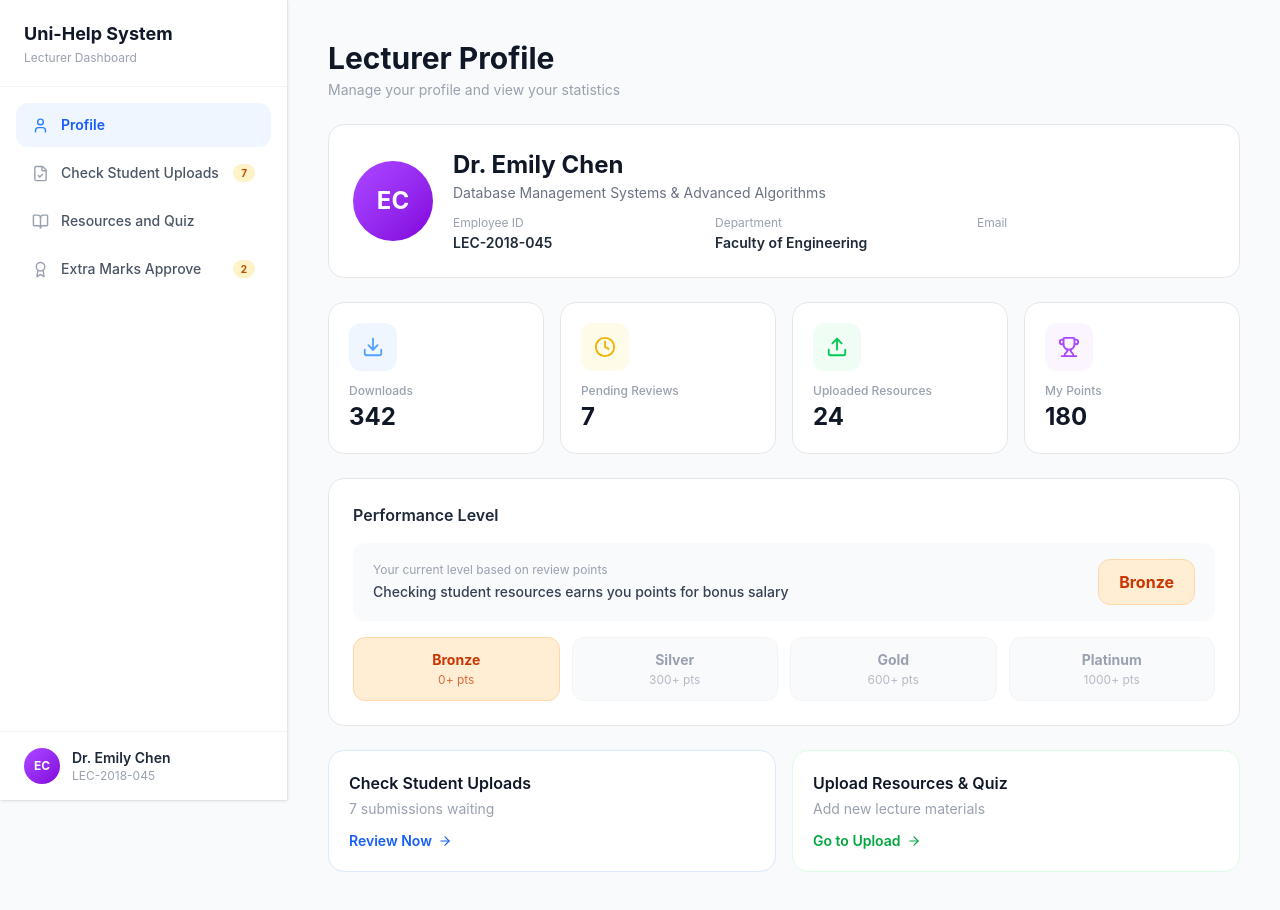
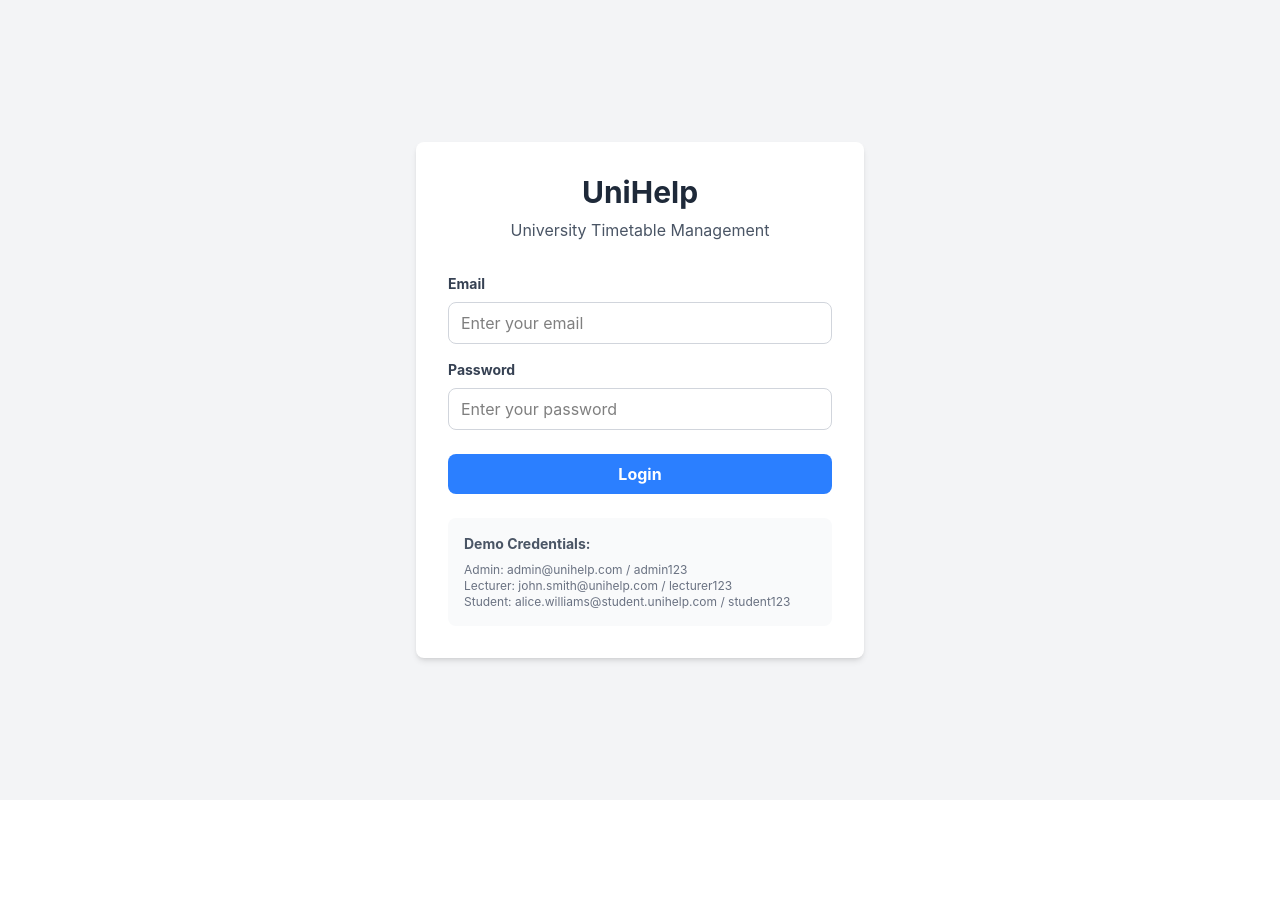
Before and after one commit to SadisaRashmika/UniHelp-ITPM-Project, a React (Vite) app in the folder client/: page / in a window 1280 px wide. After the commit the page ends 800 px from the top, so only its background shows below. Built offline with nearby package versions, Linux system fonts and the light colour scheme.

Commit message:
#14 create login page UI with AuthProvider integration

```diff
--- a/client/src/App.jsx
+++ b/client/src/App.jsx
@@ -1,15 +1,36 @@
 import React from 'react'
-
+import { AuthProvider, useAuth } from './context/AuthContext'
+import Login from './pages/Login'
 import LecDashboard from './pages/lecture-resource/LecDashboard'
 import StuDashboard from './pages/lecture-resource/StuDashboard'
 
-const App = () => {
+// Main app content - shows login or dashboard based on auth state
+function AppContent() {
+  const { isAuthenticated } = useAuth()
+
+  // If not logged in, show login page
+  if (!isAuthenticated) {
+    return <Login />
+  }
+
+  // If logged in, show the appropriate dashboard based on role
+  // For now, we show the lecturer dashboard
+  // TODO: Add role-based routing
   return (
     <div>
-      <LecDashboard/>
-      {/* <StuDashboard/> */}
+      <LecDashboard />
+      {/* <StuDashboard /> */}
     </div>
   )
 }
 
+// Root App component with AuthProvider
+const App = () => {
+  return (
+    <AuthProvider>
+      <AppContent />
+    </AuthProvider>
+  )
+}
+
 export default App
--- /dev/null
+++ b/client/src/pages/Login.jsx
@@ -0,0 +1,120 @@
+// Login Page Component
+// This is the login form for the UniHelp application
+
+import { useState } from 'react';
+import { useAuth } from '../context/AuthContext';
+
+function Login() {
+    // Get login function from auth context
+    const { login } = useAuth();
+
+    // State for form inputs
+    const [email, setEmail] = useState('');
+    const [password, setPassword] = useState('');
+    const [error, setError] = useState('');
+    const [loading, setLoading] = useState(false);
+
+    // Handle form submission
+    async function handleSubmit(e) {
+        e.preventDefault();
+        setError('');
+
+        // Validate inputs
+        if (!email || !password) {
+            setError('Please enter both email and password.');
+            return;
+        }
+
+        setLoading(true);
+
+        // Call login function
+        const result = await login(email, password);
+
+        if (!result.success) {
+            setError(result.message);
+        }
+
+        setLoading(false);
+    }
+
+    return (
+        <div className="min-h-screen flex items-center justify-center bg-gray-100">
+            <div className="bg-white p-8 rounded-lg shadow-md w-full max-w-md">
+                {/* Header */}
+                <div className="text-center mb-8">
+                    <h1 className="text-3xl font-bold text-gray-800">UniHelp</h1>
+                    <p className="text-gray-600 mt-2">University Timetable Management</p>
+                </div>
+
+                {/* Login Form */}
+                <form onSubmit={handleSubmit}>
+                    {/* Error Message */}
+                    {error && (
+                        <div className="bg-red-100 border border-red-400 text-red-700 px-4 py-3 rounded mb-4">
+                            {error}
+                        </div>
+                    )}
+
+                    {/* Email Input */}
+                    <div className="mb-4">
+                        <label
+                            htmlFor="email"
+                            className="block text-gray-700 text-sm font-bold mb-2"
+                        >
+                            Email
+                        </label>
+                        <input
+                            type="email"
+                            id="email"
+                            value={email}
+                            onChange={(e) => setEmail(e.target.value)}
+                            className="w-full px-3 py-2 border border-gray-300 rounded-lg focus:outline-none focus:ring-2 focus:ring-blue-500"
+                            placeholder="Enter your email"
+                        />
+                    </div>
+
+                    {/* Password Input */}
+                    <div className="mb-6">
+                        <label
+                            htmlFor="password"
+                            className="block text-gray-700 text-sm font-bold mb-2"
+                        >
+                            Password
+                        </label>
+                        <input
+                            type="password"
+                            id="password"
+                            value={password}
+                            onChange={(e) => setPassword(e.target.value)}
+                            className="w-full px-3 py-2 border border-gray-300 rounded-lg focus:outline-none focus:ring-2 focus:ring-blue-500"
+                            placeholder="Enter your password"
+                        />
+                    </div>
+
+                    {/* Submit Button */}
+                    <button
+                        type="submit"
+                        disabled={loading}
+                        className={`w-full py-2 px-4 rounded-lg text-white font-bold ${
+                            loading
+                                ? 'bg-gray-400 cursor-not-allowed'
+                                : 'bg-blue-500 hover:bg-blue-600'
+                        }`}
+                    >
+                        {loading ? 'Logging in...' : 'Login'}
+                    </button>
+                </form>
+
+                {/* Demo Credentials */}
+                <div className="mt-6 p-4 bg-gray-50 rounded-lg">
+                    <p className="text-sm text-gray-600 font-bold mb-2">Demo Credentials:</p>
+                    <p className="text-xs text-gray-500">Admin: admin@unihelp.com / admin123</p>
+                    <p className="text-xs text-gray-500">Lecturer: john.smith@unihelp.com / lecturer123</p>
+                    <p className="text-xs text-gray-500">Student: alice.williams@student.unihelp.com / student123</p>
+                </div>
+            </div>
+        </div>
+    );
+}
+
+export default Login;
```
